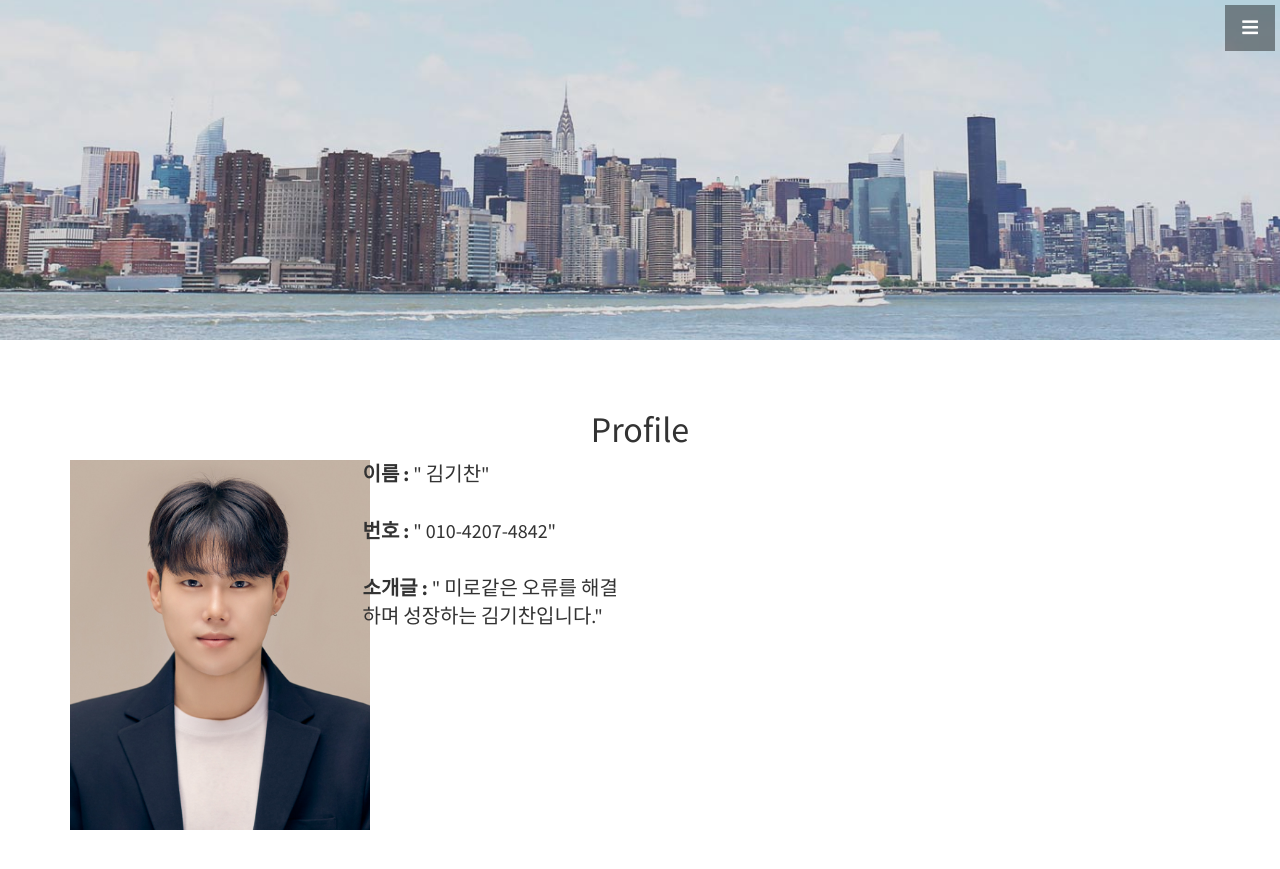
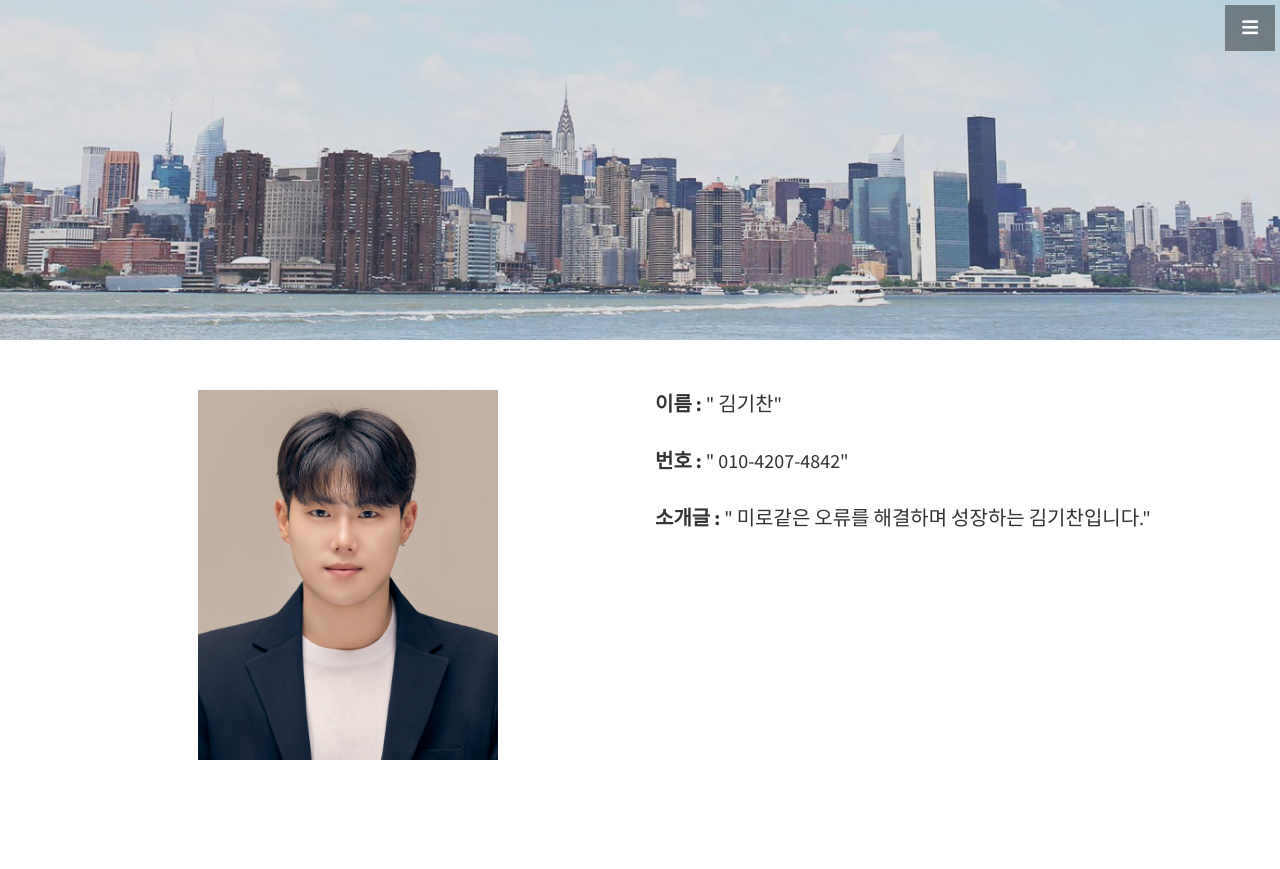
Before and after one commit to freedomfromoppression/freedomfromoppression.github.io, a Jekyll site: the page built from index.html, in a window 1280 px wide and 900 px high, scrolled down 660 px. Shown: the top 869 px of the window. Built offline with Jekyll 4.4.1, drawn with Linux system fonts in a browser that asks for light colours; after the commit the page ends 1490 px from its top, so only the background shows below that.

Commit message:
Update about.html

```diff
--- a/_includes/about.html
+++ b/_includes/about.html
@@ -1,17 +1,13 @@
 <section id="about" class="about">
   <div class="container">
-    <div class="row align-items-center">
-      <div class="col-lg-12 text-center">
-        <h2 style="font-size: 36px;">Profile</h2>
+    <div class="row justify-content-center align-items-center">
+      <div class="col-lg-6">
+        <div class="text-center">
+          <img src="img/gichan.jpg" alt="대체 텍스트" width="300" height="370" style="margin-bottom: 20px;">
         </div>
-      <div class="col-lg-6 offset-lg-3">
-        <div class="user-detail">
-          <div class="row">
-            <div class="col-md-6 text-center">
-              <img src="img/gichan.jpg" alt="대체 텍스트" width="300" height="370" style="display: inline-block; margin-bottom: 20px;">
       </div>
-            <div class="col-md-6">
-              <div class="profile" style="text-align: left;">
+      <div class="col-lg-6">
+        <div class="profile">
           <p style="font-size: 20px;">
             <strong>이름 :</strong>
             " 김기찬"
@@ -26,9 +22,4 @@
       </div>
     </div>
   </div>
-      </div>
-    </div>
-    <!-- /.row -->
-  </div>
-  <!-- /.container -->
 </section>
```
Lines whose indentation alone changed are shown as unchanged.
